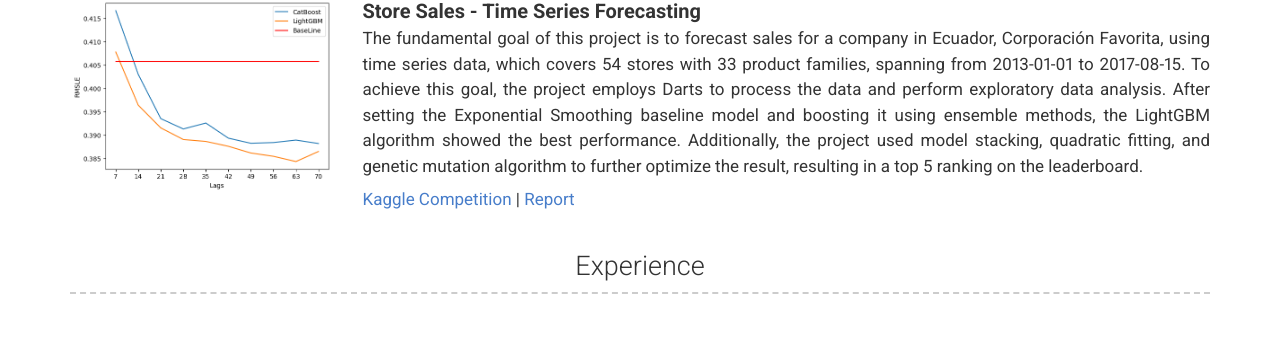
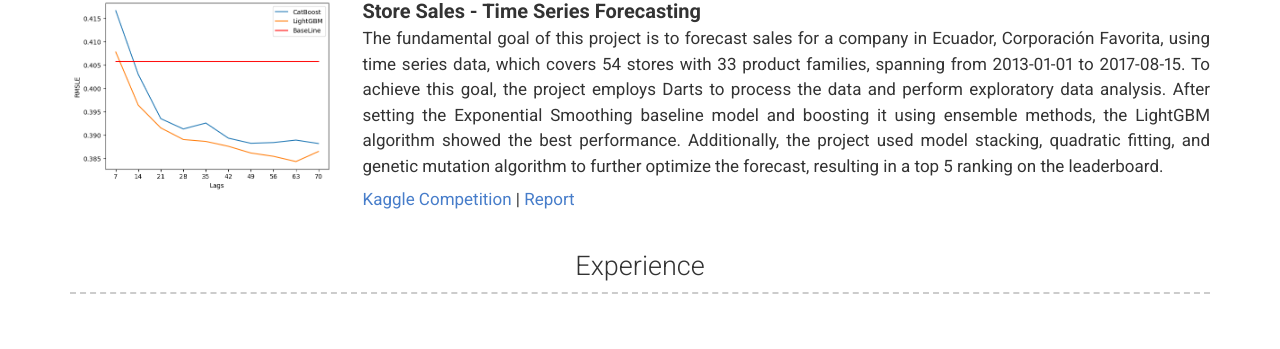
Before and after one commit to RongLiu-Leo/rongliu-leo.github.io, a Jekyll site: the page built from index.md, in a window 1280 px wide. Shown: the part 993-1342 px from the top of the page. Built offline with Jekyll 4.4.1, drawn with Linux system fonts in a browser that asks for light colours; nearby versions of some CDN libraries; a style sheet for code colours, icons or effects is not loaded.

Commit message:
Update _config.yml

```diff
--- a/_config.yml
+++ b/_config.yml
@@ -71,7 +71,7 @@ content:
           The fundamental goal of this project is to forecast sales for a company in Ecuador, Corporación Favorita, using time series data, which covers 54 stores with 33 product families, spanning from 2013-01-01 to 2017-08-15.
           To achieve this goal, the project employs Darts to process the data and perform exploratory data analysis.
           After setting the Exponential Smoothing baseline model and boosting it using ensemble methods, the LightGBM algorithm showed the best performance.
-          Additionally, the project used model stacking, quadratic fitting, and genetic mutation algorithm to further optimize the result, resulting in a top 5 ranking on the leaderboard.
+          Additionally, the project used model stacking, quadratic fitting, and genetic mutation algorithm to further optimize the forecast, resulting in a top 5 ranking on the leaderboard.
 
           [Kaggle Competition](https://www.kaggle.com/competitions/store-sales-time-series-forecasting) |
           [Report](https://drive.google.com/file/d/1qFx3XvNh6RqaNpol3grpwS9sHMt-dqp4/view?usp=share_link)
```
